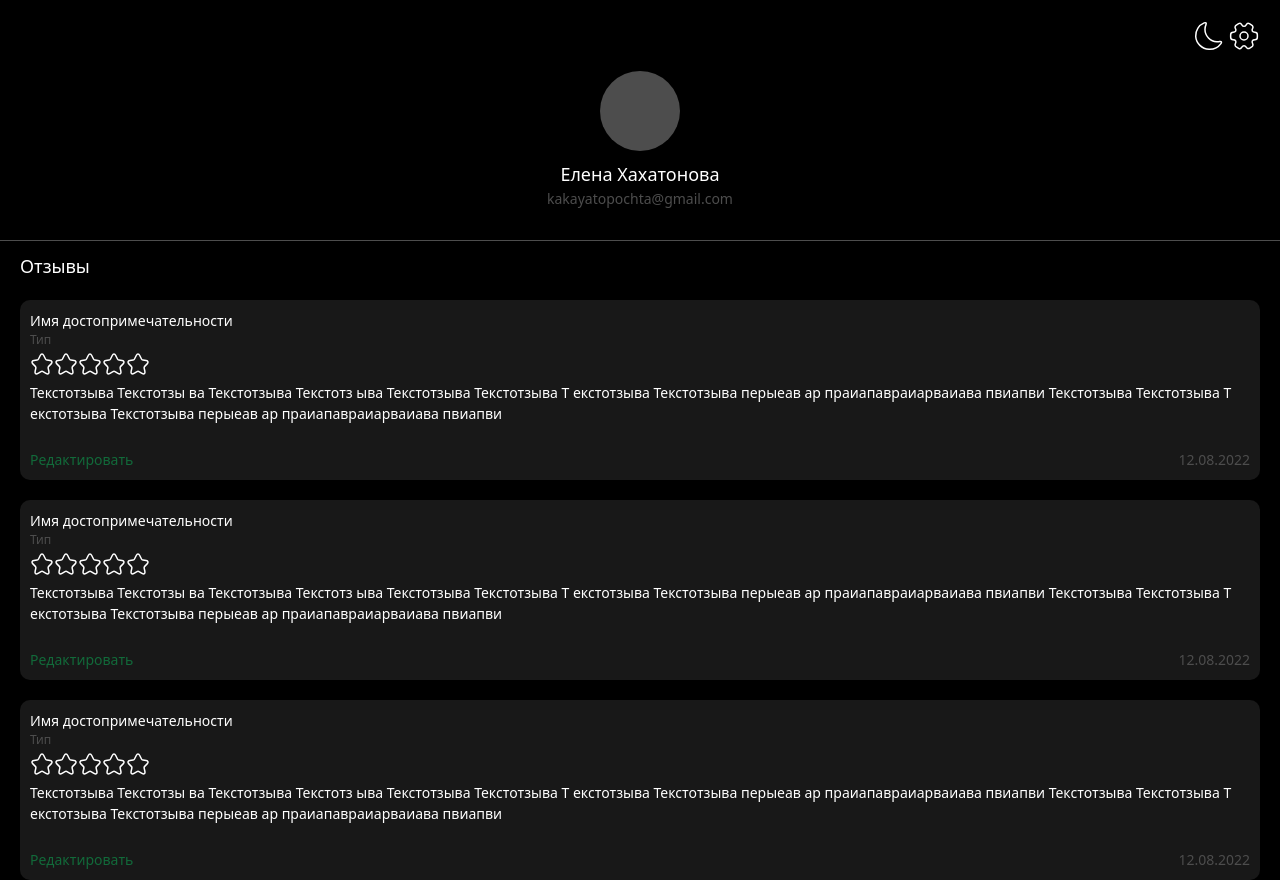
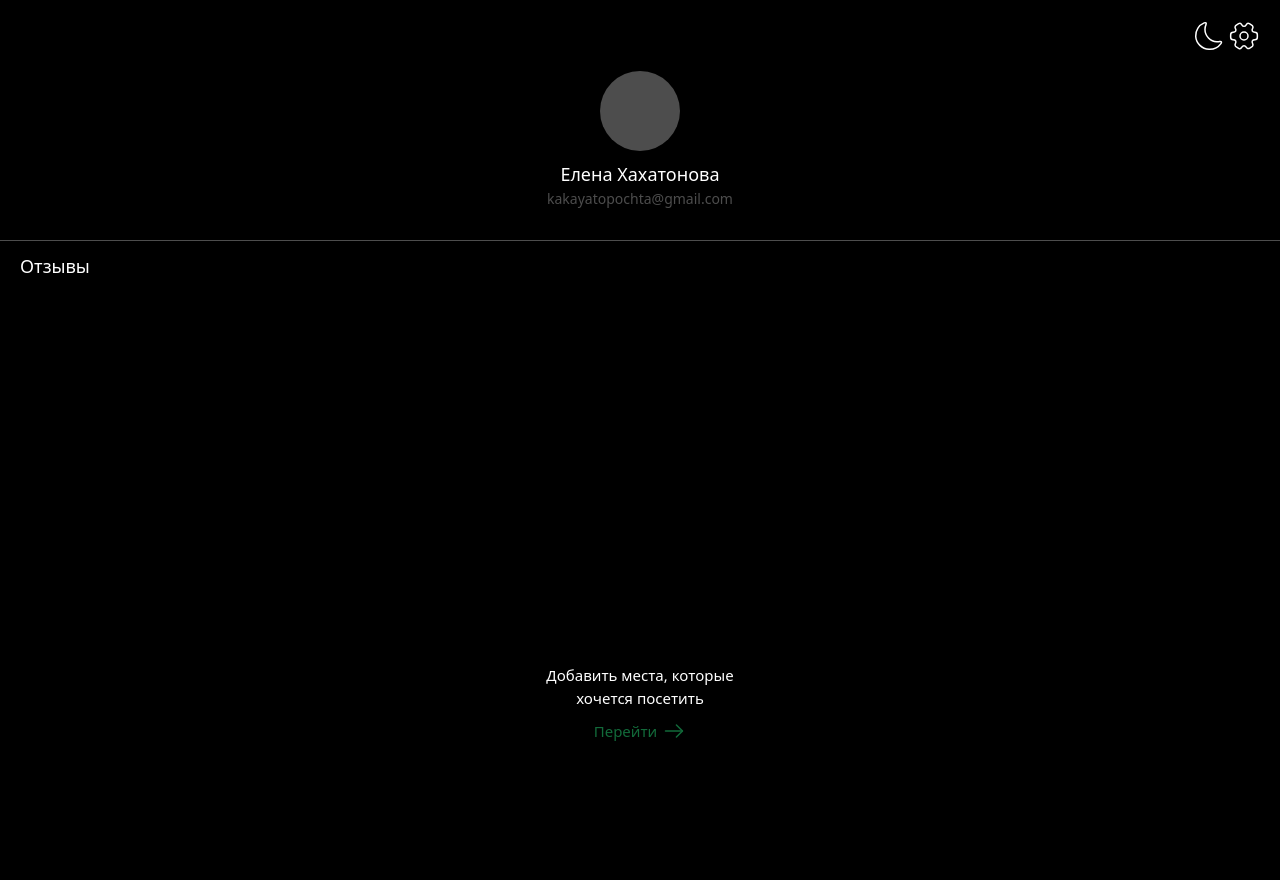
Before and after one commit to TheAndrey777/cybergarden17, a React (Vite) app in the folder client/: page / in a window 1280 px wide. After the commit the page ends 800 px from the top, so only its background shows below. Built offline with nearby package versions, Linux system fonts and the light colour scheme.

Commit message:
Профиль , доделал

```diff
--- a/client/src/pages/Profile.jsx
+++ b/client/src/pages/Profile.jsx
@@ -1,15 +1,33 @@
 import React from 'react';
 import ProfileHeader from '../components/ProfileHeader';
 import Review from '../components/Review';
+import arrow from '/arrow-right-mark.svg';
 
-export default function Profile() {
-  const arr = [{}, {}, {}];
+export default function Profile(props) {
   return (
     <div className='t-0 l-0 min-h-screen w-[100%]'>
       <ProfileHeader />
-      {arr.map((v, i) => {
-        return <Review key={i} />;
-      })}
+
+      {props.arr === undefined || props.arr.length === 0 ? (
+        <div className='h-[100%] w-[100%]'>
+          <div className='pt-[30%]'>
+            <div>
+              <div className='text-white text-[15px] mb-[10px] text-center'>
+                Добавить места, которые
+                <br /> хочется посетить
+              </div>
+              <div className='text-[#126A3A] flex justify-center items-center'>
+                <div className='text-[15px] mr-[5px]'>Перейти </div>
+                <img src={arrow} alt='arrow'></img>
+              </div>
+            </div>
+          </div>
+        </div>
+      ) : (
+        props.arr.map((v, i) => {
+          return <Review key={i} />;
+        })
+      )}
     </div>
   );
 }
```
